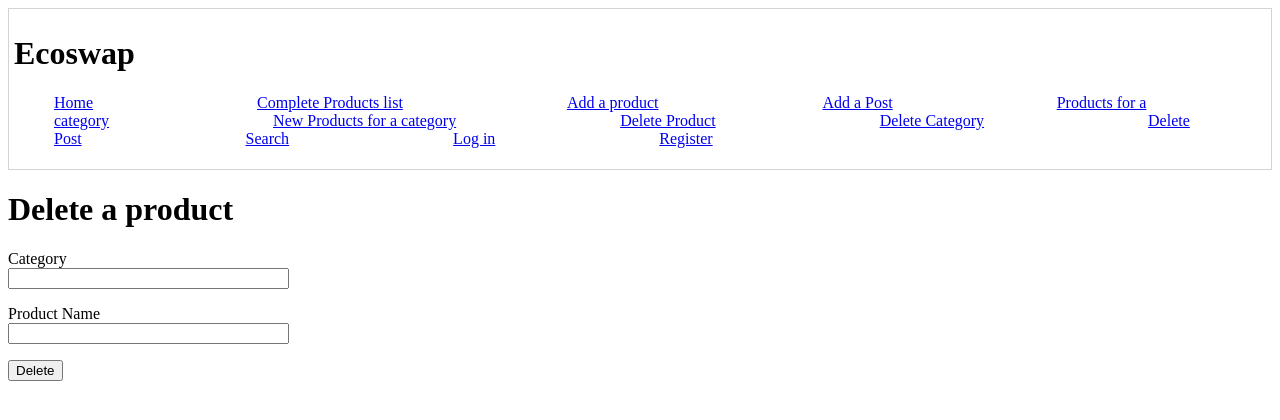
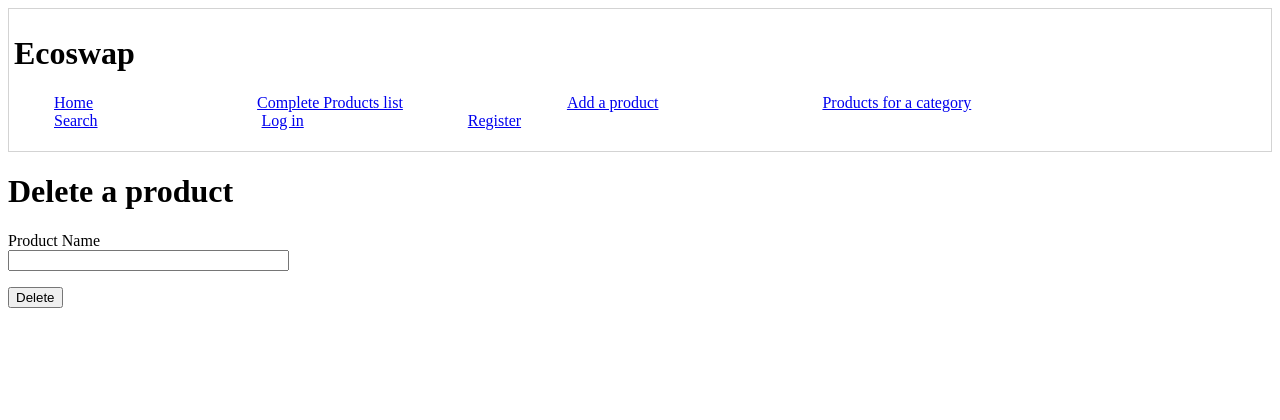
Before and after one commit to cc-co/EcoSwap, a Flask app: page /delete_product in a window 1280 px wide. Shown: the top 420 px of the page. Run offline with Flask 2, Linux system fonts and the light colour scheme; data comes from the database, SQL or seed files in the repository.

Commit message:
annotated version, clean up, added all products as json

```diff
--- a/new/05/app.py
+++ b/new/05/app.py
@@ -1,40 +1,34 @@
 from flask import Flask, render_template, flash, redirect, url_for, request, jsonify
 from flask_sqlalchemy import SQLAlchemy
-from flask_migrate import Migrate                   # albemic
+from flask_migrate import Migrate                   # alembic
 from flask_admin import Admin                       # admin
 from flask_admin.contrib.sqla import ModelView      # admin
 from flask_login import LoginManager, current_user, login_user, logout_user, login_required
 
-from forms import NewCategoryForm, NewProductForm, NewUserForm, PostForm, LoginForm, UpdateProduct, RemoveProduct, RemoveCategory, RemoveUser, RemovePost
+from forms import NewCategoryForm, NewProductForm, NewUserForm, PostForm, LoginForm, RemoveProduct, RemoveCategory, RemoveUser, RemovePost
 
-app = Flask(__name__)
-app.config['SQLALCHEMY_DATABASE_URI'] = 'sqlite:///../data/ecoswap_database.sqlite'
-app.config['SQLALCHEMY_TRACK_MODIFICATIONS'] = False
+app = Flask(__name__)                                           # init app
+app.config['SQLALCHEMY_DATABASE_URI'] = 'sqlite:///../data/ecoswap_database.sqlite'    # connecting to sqlite database
+app.config['SQLALCHEMY_TRACK_MODIFICATIONS'] = False            # set false to stop warnings
 app.config['SECRET_KEY'] = 'random string'                      # forms
 app.config['FLASK_ADMIN_SWATCH'] = 'cerulean'                   # theme of admin pages
 
 
-db = SQLAlchemy(app)
+db = SQLAlchemy(app)                                            # init db, binding to app
 
-migrate = Migrate(app, db)                          # alembic
-login = LoginManager(app)
-login.login_view = 'login'
+migrate = Migrate(app, db)                                      # alembic
+login = LoginManager(app)                                       # Flask-Login needs to know the view function that handles logins
+login.login_view = 'login'                                      # 'login' is the function/endpoint for the login view
 
 from models import Category, Product, User, Post
-from api import api                            # api
+from api import api                                             # api
 app.register_blueprint(api, url_prefix='/api')                  # api
 
-admin = Admin(app, name='Ecoswap', template_mode='bootstrap3')    # admin, not pretty because causes dependencies
+admin = Admin(app, name='Ecoswap', template_mode='bootstrap3')    # admin
 admin.add_view(ModelView(Category, db.session))                   # admin
 admin.add_view(ModelView(Product, db.session))                    # admin
 admin.add_view(ModelView(User, db.session))                       # admin
 admin.add_view(ModelView(Post, db.session))                       # admin
-
-# @app.route('/one_category')
-# def hello_world():
-#     category = Category.query.first()
-#     return category.name
-
 
 ## HOMEPAGE FOR APP
 
@@ -87,11 +81,6 @@ def newuser():
     return redirect('/login')
 
 ## ******************* DELETING USERS - BACKEND ******************* ##
-@app.route('/users')
-def list_users():
-        for user in User.query.all():
-            print(user)
-        return "users :)"
 
 @app.route('/delete_user', methods=['GET','POST'])
 def remove_user():
@@ -110,8 +99,7 @@ def remove_user():
             flash(f'User "{name}" does not exist')
             return render_template('delete_user.html', form=form)
 
-        user = User.query.filter(User.username == name).first()       # finding the first thing that
-
+        user = User.query.filter(User.username == name).first()               # finding the matching username
 
         db.session.delete(user)
         db.session.commit()
@@ -131,11 +119,7 @@ def list_products():
     }
     return render_template('products.html', categories=Category.query.all(), products_by_category=products_by_category)
 
-# reading all the products in a category/ GET FORM
-@app.route('/products_for_category')
-def products_for_category():
-    return render_template('products_for_category.html', categories=Category.query.all())
-
+# searching for products in a category
 @app.route('/nproducts_for_category', methods=['GET','POST'])
 def nproducts_for_category():
     if (request.method == 'GET'):
@@ -176,68 +160,6 @@ def new_product():
     flash(f'New product {name} created')
     return redirect('/products')
 
-@app.route('/new_product', methods = ['GET', 'POST'])
-def updateproduct():
-   form = UpdateProduct()
-   return render_template('products_for_category.html', categories=Category.query.all())
-
-
-#Updating the product
-@app.route('/new_product_update', methods=['PUT'])
-def update():
-
-    # FOR THE HTML FORM INPUT
-    # form = UpdateProduct()
-    # info the user wants updated (for the form)
-    # name = form.name.data.strip()
-    # category_id = int(form.category_id.data)
-    # price = int(form.price.data)
-    # product_des = form.product_des.data.strip()
-
-    # FOR READING DATA THROUGH POSTMAN
-    # will have to read inputs in JSON
-    request_data = request.get_json() # to see if it works in postman
-
-    name_to_search = None
-    name_to_update = None
-    category_to_update = None
-    price_to_update = None
-    product_des_to_update = None
-
-    #if the user has submitted all this to be updated
-    if request_data:
-      if 'existing_name' in request_data:
-          name_to_search = request_data['existing_name']
-
-      if 'name_to_update' in request_data:
-          name_to_update = request_data['name_to_update']
-
-      if 'price' in request_data:
-          price_to_update = int(request_data['price'])
-
-      if 'product_des' in request_data:
-          product_des_to_update = request_data['product_des']
-
-    #find the matching product ID
-    prod = db.session.query(Product).filter(Product.name == name_to_search)
-    try:
-        prod = prod.update(            # reassignment of updated product
-            {
-                "name": name_to_update,
-                "price": price_to_update,
-                "product_des": product_des_to_update
-            }, synchronize_session = False
-        )
-    except Exception as exc:
-        return(f"Error: {exc}")
-
-    # db.session.add(prod)
-    db.session.commit()
-    flash(f'Product {name_to_search} edited')
-
-    return(f'{prod}')
-    # return redirect('/products')
-
 
 # reading and creating new categories in the database
 @app.route('/new_category', methods=['GET', 'POST'])
@@ -256,25 +178,6 @@ def new_category():
     db.session.add(category)
     db.session.commit()
     flash(f'New category {name} created')
-    return redirect('/products')
-
-
-@app.route('/new_category_update', methods=['GET', 'PUT'])
-def category_update(id):
-    form = UpdateCategoryForm()
-
-    name = form.name.data.strip()
-
-    #updatedcategory = Category.query.filter(Category.name == name).one()
-    category_to_update = Category.name.ilike(f"%{name}%").one().update({'name':name})
-    # should pick out single category which is closest to input
-    category_to_update.name = name
-
-    updatedcategory = Category(name=name, id=id)
-    # db.session.add(updatedcategory)
-
-    db.session.commit()
-    flash(f'Category {name} edited')
     return redirect('/products')
 
 # reading and creating new posts in the database
@@ -301,45 +204,35 @@ def new_post():
 
 ## ********** DELETING POSTS, CATEGORIES AND PRODUCT ENTRIES FROM DB ************ ##
 #Deleting existing products
-@app.route('/delete_product', methods=['GET'])
-def display_delete_product():
-    form = RemoveProduct()
-    return render_template('delete_product.html', products=Product.query.all(),form=form)
 
-@app.route('/delete_product', methods=['POST'])
+@app.route('/delete_product', methods=['GET','POST'])
 def remove_product():
     form = RemoveProduct()
 
-    if not form.validate_on_submit():
-        return render_template('delete_product.html', form=form)
+    if (request.method == 'GET'):
+        return render_template('delete_product.html', products=Product.query.all(),form=form)
 
-    # get prod. name submitted in form
-    name = request.form.get("name")
-    print(name)
+    else:
+        if not form.validate_on_submit():
+            return render_template('delete_product.html', form=form)
 
-    category = request.form.get("category")
+        # get prod. name submitted in form
+        name = request.form.get("name")
+        print(name)
 
-    # querying the database for the same product name
-    if not Product.query.filter(Product.name == name).count():
-        flash(f'Product "{name}" does not exist')
-        return render_template('delete_product.html', form=form)
+        # querying the database for the same product name
+        if not Product.query.filter(Product.name == name).count():
+            flash(f'Product "{name}" does not exist')
+            return render_template('delete_product.html', form=form)
 
-    # joining tables together
-    prod_cat_join = Product.query.join(Product.category_id == Category.id)
-    # filtering by user submission
-    matching_prod = prod_cat_join.filter(Product.name == name, Category.name == category).one()
+        prod = Product.query.filter(Product.name == name).one()
 
-    #prod = Product.query.filter(Product.name == name).first()
-    #print(prod)
+        # deleting from database
+        db.session.delete(prod)
+        db.session.commit()
 
-    # deleting from database
-    db.session.delete(matching_prod)
-    db.session.commit()
-
-    print("product deleted")
-
-    flash(f'Product "{name}" deleted')
-    return redirect ('/products')
+        flash(f'Product "{name}" deleted')
+        return redirect ('/products')
 
 
 # Deleting existing categories
@@ -350,8 +243,8 @@ def remove_category():
 
     if (request.method == 'GET'):
         return render_template('delete_category.html', categories=Category.query.all(),form=form)
+
     else:
-
         if not form.validate_on_submit():
             return render_template('delete_category.html', form=form)
 
@@ -361,7 +254,7 @@ def remove_category():
             flash(f'Category "{name}" does not exist')
             return render_template('delete_category.html', form=form)
 
-        category = Category.query.filter(Category.name == name).first()       # finding the first thing that
+        category = Category.query.filter(Category.name == name).first()       # finding the first thing matching category name
 
         db.session.delete(category)
         db.session.commit()
@@ -378,9 +271,9 @@ def remove_post():
     if not form.validate_on_submit():
         return render_template('delete_post.html', form=form)
 
-    title = request.form.get("title")                                       # string that the user passes through
+    title = request.form.get("title")                           # string that the user passes through
 
-    post = Post.query.filter(Post.title == title).first()       # finding the first thing that
+    post = Post.query.filter(Post.title == title).first()       # finding the first post/row with matching title
 
     db.session.delete(post)
     db.session.commit()
@@ -407,3 +300,64 @@ def search():
         searched_product = request.form.get('name')
         products = Product.query.filter(Product.name.ilike(f"%{searched_product}%")).all()
         return jsonify([product.as_dict() for product in products])
+
+
+## ************* POSTMAN *******************##
+
+
+#Updating the product
+@app.route('/new_product_update', methods=['PUT'])
+def update():
+
+    # FOR READING DATA THROUGH POSTMAN
+    # will have to read inputs in JSON
+    request_data = request.get_json()
+
+    name_to_update = None
+    price_to_update = None
+    product_des_to_update = None
+
+    #if the user has submitted all this to be updated
+    if request_data:
+      if 'name' in request_data:
+          name_to_update = request_data['name']
+
+      if 'price' in request_data:
+          price_to_update = int(request_data['price'])
+
+      if 'product_des' in request_data:
+          product_des_to_update = request_data['product_des']
+
+    result = db.session.query(Product).filter(Product.name == name_to_update).count()
+    if result < 1:
+        return f"{name_to_update} doesnt exist so update aborted"
+
+    prod = db.session.query(Product).filter(Product.name == name_to_update)
+    try:
+        prod = prod.update(                                                  # reassignment of updated product
+            {
+                "name": name_to_update,
+                "price": price_to_update,
+                "product_des": product_des_to_update
+            }, synchronize_session = False
+        )
+    except Exception as exc:
+        return(f"Error: {exc}")
+
+    db.session.commit()
+    flash(f'Product {name_to_update} edited')
+
+    return(f'{name_to_update} has been updated')
+    # return redirect('/products')
+
+
+@app.route('/allproducts', methods=['GET'])
+def showproducts():
+    products = Product.query.all()
+    return jsonify([product.as_dict() for product in products])
+
+# @app.route('/users')
+# def list_users():
+#         for user in User.query.all():
+#             print(user)
+#         return "users :)"
--- a/new/05/forms.py
+++ b/new/05/forms.py
@@ -27,26 +27,8 @@ class LoginForm(FlaskForm):
     remember=BooleanField('Remember me')
     submit=SubmitField('Login')
 
-class UpdateProduct(FlaskForm):
-    name=StringField('Product Name', validators=[DataRequired()])
-    price=IntegerField('Price (£)')
-    category=StringField('Category')
-    product_des=StringField('Product Description')
-
-    new_name=StringField('New product name')
-    new_price=IntegerField('New price (£)')
-    new_category=StringField('New category')
-    new_prod_des=StringField('New description')
-
-    submit = SubmitField('Submit')
-
-# class UpdateCategoryForm(FlaskForm):
-#     name=StringField('Category')
-#     submit = SubmitField('Submit')
-
 class RemoveProduct(FlaskForm):
     name=StringField('Product Name', validators=[DataRequired()])
-    category=StringField('Category')
     submit = SubmitField('Delete')
 
 class RemoveCategory(FlaskForm):
--- a/new/05/models.py
+++ b/new/05/models.py
@@ -36,8 +36,8 @@ class Product(db.Model):
         )
 
 
-class User(UserMixin, db.Model):
-    __tablename__ = 'user'
+class User(UserMixin, db.Model):                                        # UserMixin provides a common interface needed to implement with Flask-Login
+    __tablename__ = 'user'                                                              # can be used to check whether users are active
     id = db.Column(db.Integer, primary_key=True,unique=True)
     username = db.Column(db.String(64), index=True, unique=True)
     email = db.Column(db.String(120), index=True, unique=True)
--- a/new/05/templates/base.html
+++ b/new/05/templates/base.html
@@ -12,18 +12,17 @@
                 <li><a href="/">Home</a></li>
                 <li><a href="/products">Complete Products list</a></li>
                 <li><a href="/new_product">Add a product</a></li>
-                <li><a href="/new_post">Add a Post</a></li>
-                <li><a href="/products_for_category">Products for a category</a></li>
-                <li><a href="/nproducts_for_category">New Products for a category</a></li>
-                <li><a href="/delete_product">Delete Product</a></li>
-                <li><a href="/delete_category">Delete Category</a></li>
-                <li><a href="/delete_post">Delete Post</a></li>
+                <li><a href="/nproducts_for_category">Products for a category</a></li>
                 <li><a href="/search">Search</a></li>
                 {% if not current_user.is_authenticated %}
                     <li><a href="/login">Log in</a></li>
                     <li><a href="/register">Register</a></li>
                 {% else %}
                     <li><a href="/new_category">Add a category</a></li>
+                    <li><a href="/new_post">Add a Post</a></li>
+                    <li><a href="/delete_product">Delete Product</a></li>
+                    <li><a href="/delete_category">Delete Category</a></li>
+                    <li><a href="/delete_post">Delete Post</a></li>
                     <li><a href="/delete_user">Delete user (Admin only tbc)</a></li>
                     <li><a href="/logout">Log out</a></li>
                 {% endif %}
--- a/new/05/templates/delete_product.html
+++ b/new/05/templates/delete_product.html
@@ -4,13 +4,6 @@
     <h1>Delete a product</h1>
     <form action="./delete_product" method="POST" novalidate>
         {{ form.hidden_tag() }}
-        <p>
-            {{ form.category.label }}<br>
-            {{ form.category(size=32) }}
-            {% for error in form.category.errors %}
-                <span style="color: red;">[{{ error }}]</span>
-            {% endfor %}
-        </p>
         <p>
             {{ form.name.label }}<br>
             {{ form.name(size=32) }}
--- a/new/05/templates/products.html
+++ b/new/05/templates/products.html
@@ -14,7 +14,7 @@
             {% for product in products_by_category[category] %}
                 <tr><td>---</td>
                     <td>
-                        {{ product.name}} ${{product.price}}
+                        {{ product.name}} £{{product.price}}
                     </td>
                     <td>
                         {% if product.product_des %}
--- a/new/05/templates/search.html
+++ b/new/05/templates/search.html
@@ -1,7 +1,7 @@
 {% extends "base.html" %}
 
 {% block body %}
-    <h1>Search</h1>
+    <h1>Search for product(s)</h1>
         <div>
         <form action="./search" method="post">
             <input type="text" placeholder="Search.." name="name">
```
Also changed, not shown: new/05/templates/new_category.html (+0 -12 lines).
